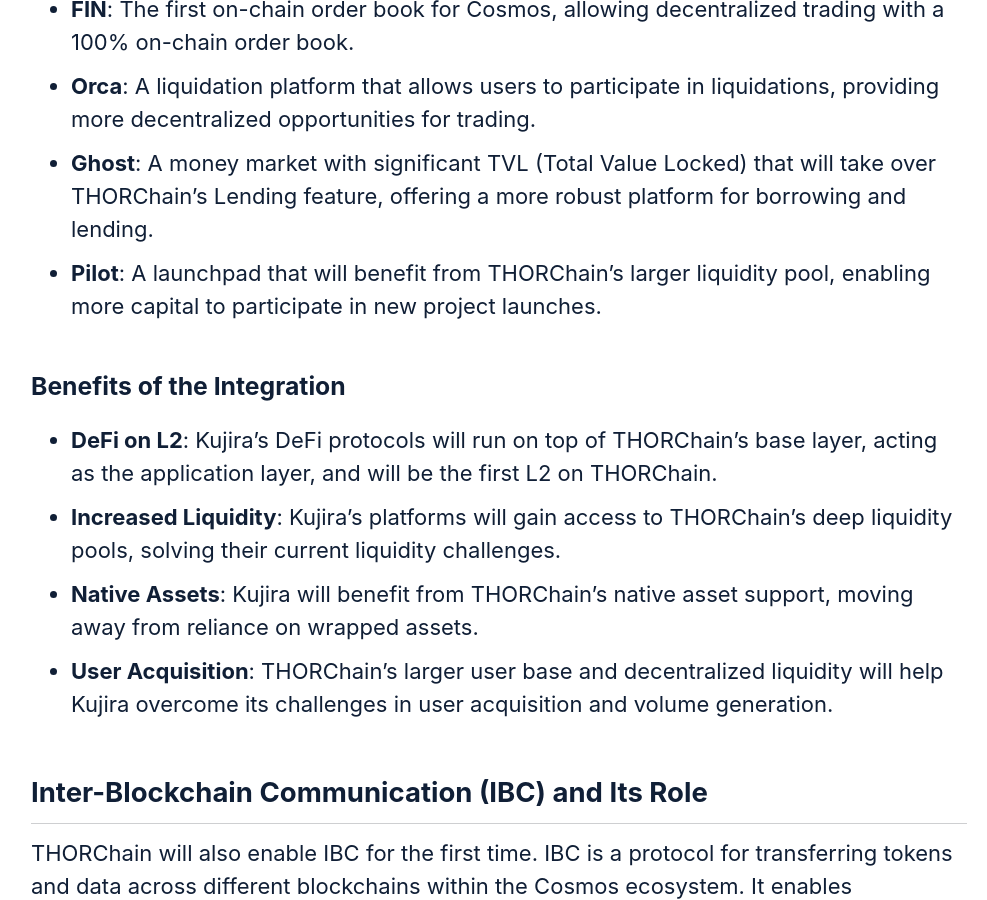
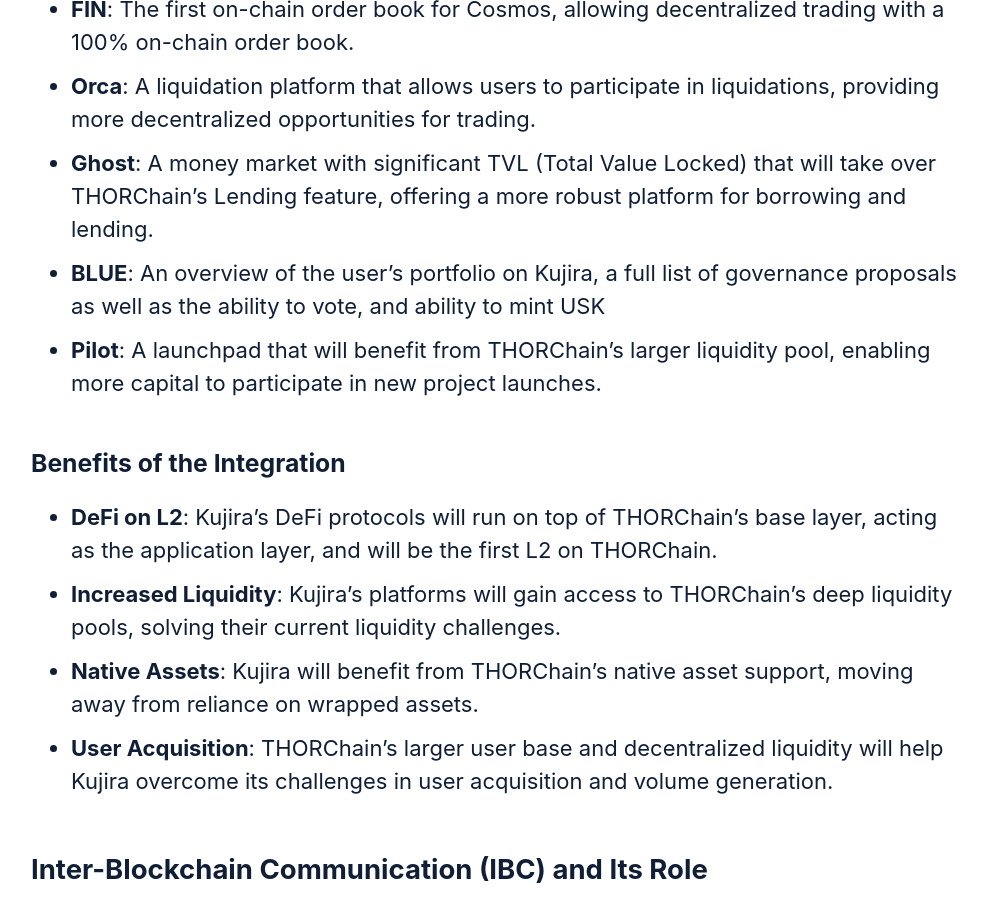
Before and after one commit to GrassRootsCrypto/GrassRootsCrypto.github.io, a Jekyll site: the page built from _posts/2024-08-16-thorchain-cosmos.md, in a window 1280 px wide and 900 px high, scrolled down 1849 px. Shown: the whole window, without its empty margins (291-1278 px from the left). Built offline with Jekyll 4.4.1, drawn with Linux system fonts in a browser that asks for light colours; cached includes are drawn as plain includes.

```diff
--- a/_posts/2024-08-16-thorchain-cosmos.md
+++ b/_posts/2024-08-16-thorchain-cosmos.md
@@ -40,6 +40,7 @@
 - **FIN**: The first on-chain order book for Cosmos, allowing decentralized trading with a 100% on-chain order book.
 - **Orca**: A liquidation platform that allows users to participate in liquidations, providing more decentralized opportunities for trading.
 - **Ghost**: A money market with significant TVL (Total Value Locked) that will take over THORChain's Lending feature, offering a more robust platform for borrowing and lending.
+- **BLUE**: An overview of the user's portfolio on Kujira, a full list of governance proposals as well as the ability to vote, and ability to mint USK
 - **Pilot**: A launchpad that will benefit from THORChain's larger liquidity pool, enabling more capital to participate in new project launches.
 
 ### Benefits of the Integration
```
